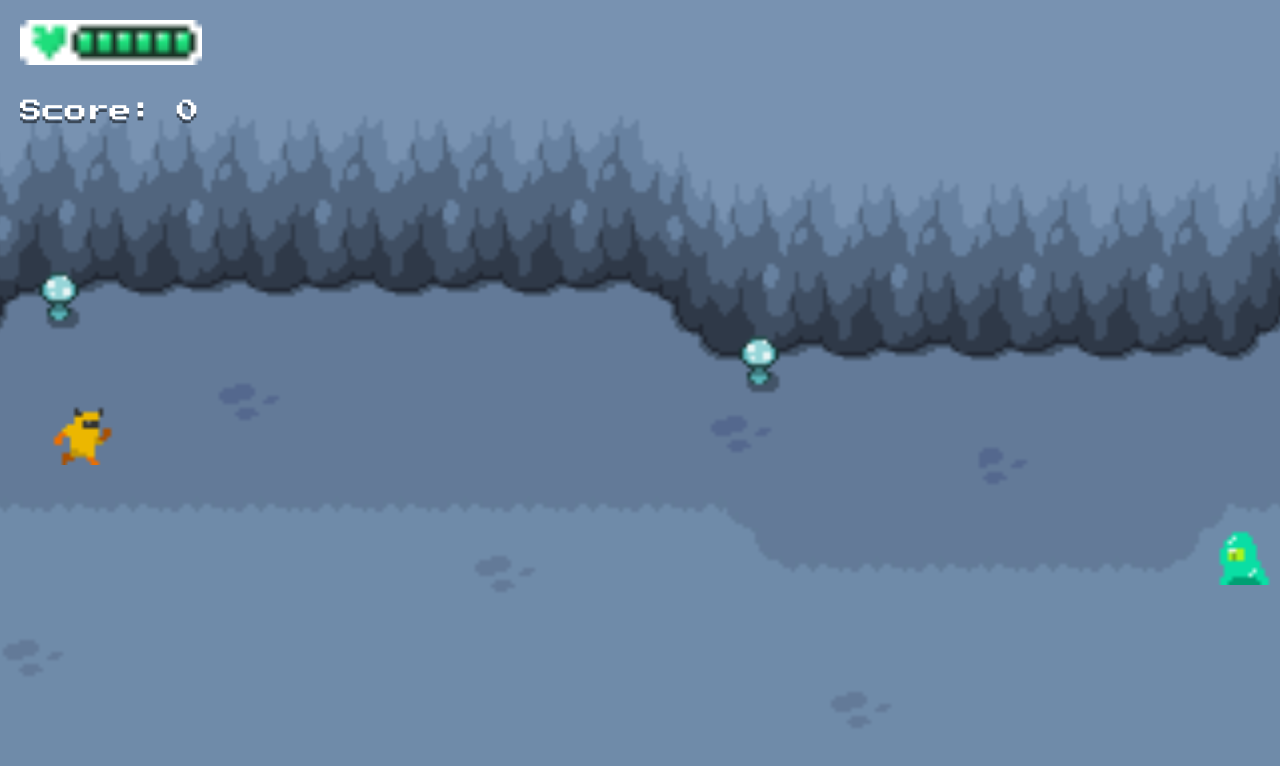
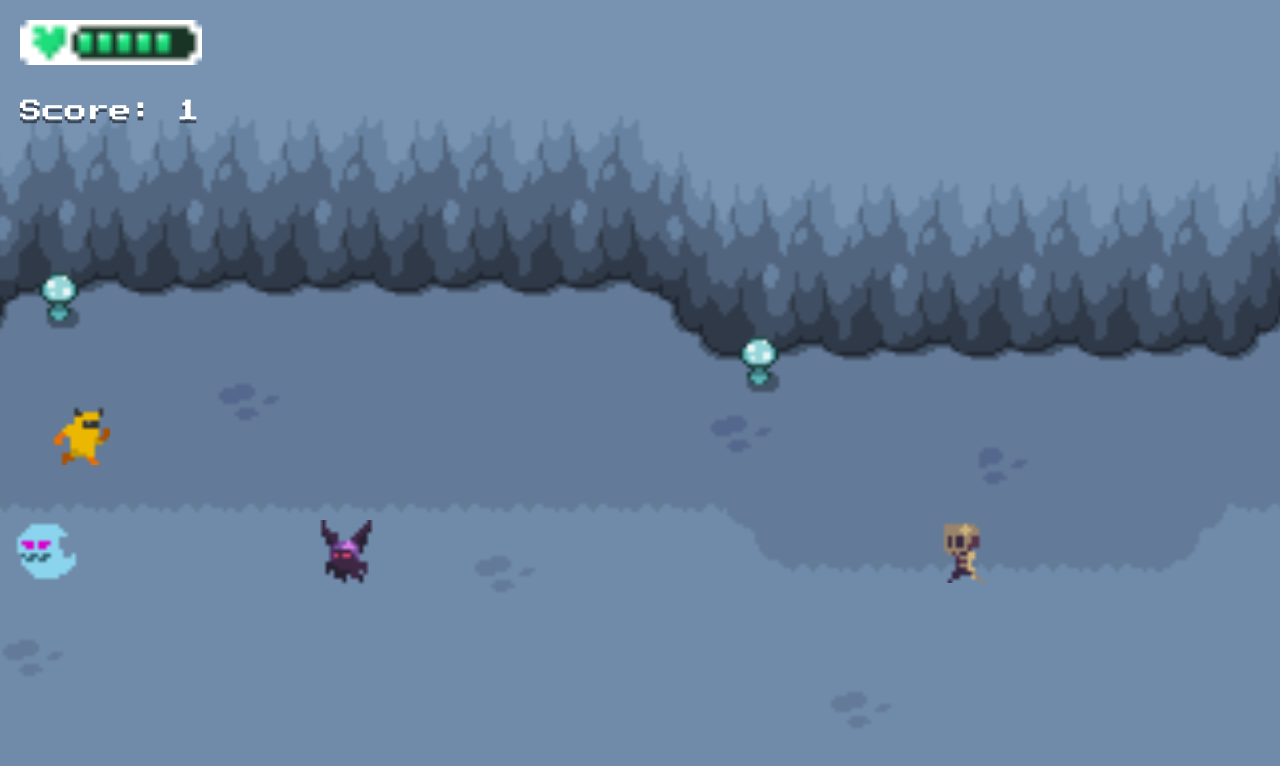
Before and after one commit to hsnzync/monster-shooter-game, a plain HTML site: page docs/index.html in a window 1280 px wide. Drawn offline with Linux system fonts and the light colour scheme.

Commit message:
strategy pattern

```diff
--- /dev/null
+++ b/dev/strategy/moveBehavior.ts
@@ -0,0 +1,3 @@
+interface MoveBehavior {
+    performUpdate() : void
+}
--- a/docs/css/style.css
+++ b/docs/css/style.css
@@ -29,7 +29,7 @@ ui {
 player {
     background-image: url(../images/player.png);
     cursor: pointer;
-    width: 65px;
+    width: 60px;
     height: 65px;
     background-size: 260px;
 }
@@ -51,12 +51,25 @@ textfield {
     transform: translateY(80px);
 }
 
-enemy {
+ghost {
     width: 65px;
     height: 65px;
-    background-size: 260px;
-    background-image: url(../images/enemy.png);
-    cursor: pointer;
+    background-size: 200px;
+    background-image: url(../images/ghost.png);
+}
+
+bat {
+    width: 65px;
+    height: 65px;
+    background-size: 200px;
+    background-image: url(../images/bat.png);
+}
+
+skeleton {
+    width: 65px;
+    height: 65px;
+    background-size: 250px;
+    background-image: url(../images/skeleton.png);
 }
 
 explosion {
--- a/docs/js/main.js
+++ b/docs/js/main.js
@@ -9,8 +9,8 @@ var __extends = (this && this.__extends) || (function () {
         d.prototype = b === null ? Object.create(b) : (__.prototype = b.prototype, new __());
     };
 })();
-var DomObject = (function () {
-    function DomObject(minWidth, maxWidth, element) {
+var Enemy = (function () {
+    function Enemy(minWidth, maxWidth, element) {
         this.minWidth = 0;
         this.maxWidth = 0;
         this.maxHeight = 0;
@@ -21,20 +21,15 @@ var DomObject = (function () {
         this.minWidth = minWidth;
         this.maxWidth = maxWidth;
         this.maxHeight = window.innerHeight - this.element.clientHeight;
+        var randPos = Math.floor(Math.random() * window.innerHeight) + 1;
+        var randSp = Math.floor(Math.random() * 7) + 3;
+        this.posy = randPos;
+        this.posx = window.innerWidth - this.element.clientWidth;
+        this.speedx = randSp;
     }
-    return DomObject;
-}());
-var Enemy = (function (_super) {
-    __extends(Enemy, _super);
-    function Enemy(minWidth, maxWidth) {
-        var _this = _super.call(this, minWidth, maxWidth, "enemy") || this;
-        var randPos = Math.floor(Math.random() * window.innerHeight) + 1;
-        var randSp = Math.floor(Math.random() * 5) + 1;
-        _this.posy = randPos;
-        _this.posx = window.innerWidth - _this.element.clientWidth;
-        _this.speedx = randSp;
-        return _this;
-    }
+    Enemy.prototype.boundingBox = function () {
+        return this.element.getBoundingClientRect();
+    };
     Enemy.prototype.windowCol = function () {
         if (this.posy < 280) {
             this.speedx *= 0;
@@ -43,34 +38,27 @@ var Enemy = (function (_super) {
         if (this.posy + this.element.clientHeight > window.innerHeight) {
             this.speedx *= 0;
         }
-    };
-    Enemy.prototype.update = function () {
-        this.element.style.transform = "translate(" + this.posx + "px, " + this.posy + "px) scaleX(-1)";
-        this.posx -= this.speedx;
-        if (this.posx == -100) {
+        if (this.posx <= 0) {
             this.posx = window.innerWidth - this.element.clientWidth;
+            this.posy = Math.floor(Math.random() * window.innerHeight) + 1;
             Game.getInstance().removeLife();
+            Game.getInstance().scorePoint();
         }
-        this.windowCol();
     };
     Enemy.prototype.removeMe = function () {
         console.log("Ouch");
     };
-    Enemy.prototype.boundingBox = function () {
-        return this.element.getBoundingClientRect();
-    };
     return Enemy;
-}(DomObject));
+}());
 var Game = (function () {
     function Game() {
         this.score = 0;
         this.destroyed = 0;
+        this.enemies = [];
         this.textfield = document.getElementsByTagName("textfield")[0];
         this.statusbar = document.getElementsByTagName("bar")[0];
         this.bg = document.getElementsByTagName("background")[0];
-        this.enemies = [
-            new Enemy(65, 65)
-        ];
+        this.enemies.push(new Ghost(65, 65), new Bat(65, 65), new Skeleton(65, 65));
         this.player = new Player(65, 65);
         this.xPos = 0;
         this.gameLoop();
@@ -104,7 +92,7 @@ var Game = (function () {
     };
     Game.prototype.removeLife = function () {
         this.destroyed++;
-        console.log("buildings destroyed " + this.destroyed);
+        console.log("life count: " + this.destroyed);
         switch (this.destroyed) {
             case 1:
                 this.statusbar.style.backgroundPositionY = "-182px";
@@ -132,19 +120,20 @@ var Game = (function () {
 window.addEventListener("load", function () {
     Game.getInstance();
 });
-var Player = (function (_super) {
-    __extends(Player, _super);
+var Player = (function () {
     function Player(minWidth, maxWidth) {
-        var _this = _super.call(this, minWidth, maxWidth, "player") || this;
+        var _this = this;
+        this.element = document.createElement("player");
+        var foreground = document.getElementsByTagName("foreground")[0];
+        foreground.appendChild(this.element);
         window.addEventListener("keydown", function (e) { return _this.onKeyDown(e); });
         window.addEventListener("keyup", function (e) { return _this.onKeyUp(e); });
-        _this.posy = 400;
-        _this.posx = 50;
-        _this.speedx = 0;
-        _this.speedy = 0;
-        return _this;
+        this.posy = 400;
+        this.posx = 50;
+        this.speedx = 0;
+        this.speedy = 0;
     }
-    Player.prototype.BoundingBox = function () {
+    Player.prototype.windowCol = function () {
         if (this.posx + this.element.clientWidth > window.innerWidth) {
             this.posx && this.posy == 300;
             this.speedx *= 0;
@@ -168,7 +157,7 @@ var Player = (function (_super) {
         if (this.posx >= window.innerWidth) {
             this.posx = 0;
         }
-        this.BoundingBox();
+        this.windowCol();
     };
     Player.prototype.onKeyDown = function (event) {
         switch (event.keyCode) {
@@ -211,7 +200,7 @@ var Player = (function (_super) {
         return this.element.getBoundingClientRect();
     };
     return Player;
-}(DomObject));
+}());
 var Util = (function () {
     function Util() {
     }
@@ -223,4 +212,68 @@ var Util = (function () {
     };
     return Util;
 }());
+var Bat = (function (_super) {
+    __extends(Bat, _super);
+    function Bat(minWidth, maxWidth) {
+        var _this = _super.call(this, minWidth, maxWidth, "bat") || this;
+        _this.behavior = new slowBehavior(_this);
+        return _this;
+    }
+    Bat.prototype.update = function () {
+        this.element.style.transform = "translate(" + this.posx + "px, " + this.posy + "px) scaleX(-1)";
+        this.behavior.performUpdate();
+        this.windowCol();
+    };
+    return Bat;
+}(Enemy));
+var Ghost = (function (_super) {
+    __extends(Ghost, _super);
+    function Ghost(minWidth, maxWidth) {
+        var _this = _super.call(this, minWidth, maxWidth, "ghost") || this;
+        _this.behavior = new fastBehavior(_this);
+        return _this;
+    }
+    Ghost.prototype.update = function () {
+        this.element.style.transform = "translate(" + this.posx + "px, " + this.posy + "px) scaleX(-1)";
+        this.behavior.performUpdate();
+        this.windowCol();
+    };
+    return Ghost;
+}(Enemy));
+var Skeleton = (function (_super) {
+    __extends(Skeleton, _super);
+    function Skeleton(minWidth, maxWidth) {
+        var _this = _super.call(this, minWidth, maxWidth, "skeleton") || this;
+        _this.behavior = new fastBehavior(_this);
+        return _this;
+    }
+    Skeleton.prototype.update = function () {
+        this.element.style.transform = "translate(" + this.posx + "px, " + this.posy + "px) scaleX(-1)";
+        this.behavior.performUpdate();
+        this.windowCol();
+    };
+    return Skeleton;
+}(Enemy));
+var fastBehavior = (function () {
+    function fastBehavior(enemy) {
+        this.enemy = enemy;
+        var r = Math.floor(Math.random() * 6) + 3;
+        this.speedx = r;
+    }
+    fastBehavior.prototype.performUpdate = function () {
+        this.enemy.posx -= this.speedx;
+    };
+    return fastBehavior;
+}());
+var slowBehavior = (function () {
+    function slowBehavior(enemy) {
+        this.enemy = enemy;
+        var r = Math.floor(Math.random() * 3) + 1;
+        this.speedx = r;
+    }
+    slowBehavior.prototype.performUpdate = function () {
+        this.enemy.posx -= this.speedx;
+    };
+    return slowBehavior;
+}());
 //# sourceMappingURL=main.js.map
```
Also changed, not shown: dev/domObject.ts (deleted, +0 -22 lines), dev/enemy.ts (+26 -21 lines), dev/game.ts (+18 -5 lines), dev/gameObject/bat.ts (added, +21 -0 lines), dev/gameObject/ghost.ts (added, +19 -0 lines), dev/gameObject/skeleton.ts (added, +20 -0 lines), dev/player.ts (+5 -4 lines), dev/strategy/fastBehavior.ts (added, +15 -0 lines), dev/strategy/slowBehavior.ts (added, +18 -0 lines), docs/images/bat.png (added), docs/images/bomb.png (deleted), docs/images/car.png (deleted), docs/images/cloud.png (deleted), docs/images/enemy.png (deleted), 2 more files, 1 other file.
